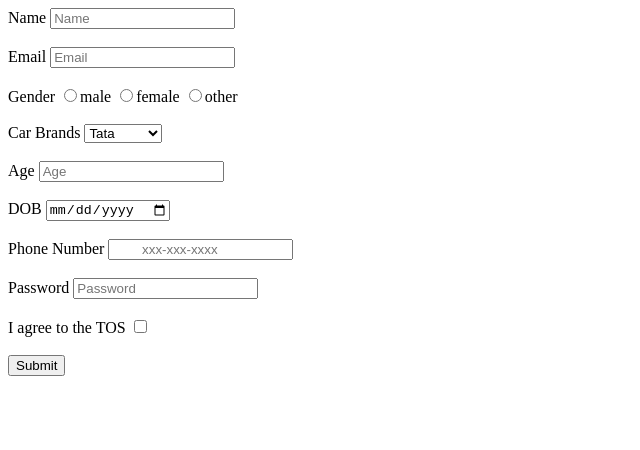
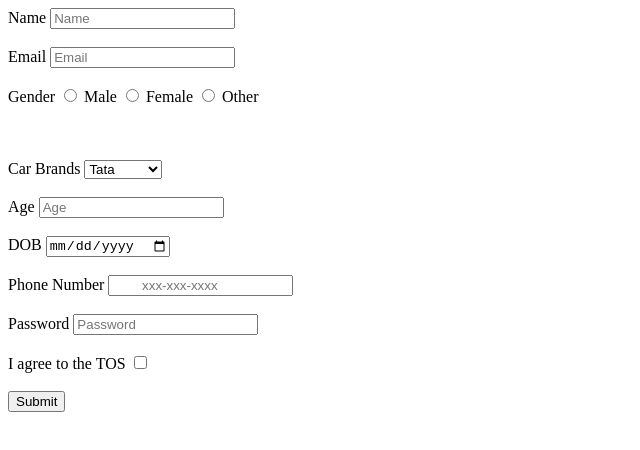
Before and after one commit to acciojob/signup-form-car-ManishDubey95, a website: page main.html in a window 1280 px wide. Shown: the whole page, without its empty margins (0-640 px from the left). Drawn offline with Linux system fonts and the light colour scheme.

Commit message:
created a submission

```diff
--- a/main.html
+++ b/main.html
@@ -16,10 +16,13 @@
     <label for="email">Email</label>
     <input type="email" id="email" name="email" placeholder="Email" required><br>
     <br>
-    <label for="gender_m, gender_f">Gender</label>
-    <input type="radio" id="gender_m, gender_f" name="gender_m, gender_f" required>male
-    <input type="radio" id="gender_m, gender_f" name="gender_m, gender_f" required>female
-    <input type="radio" id="gender_m, gender_f" name="gender_m, gender_f" required>other<br>
+    <label>Gender</label>
+    <input type="radio" id="gender_m" name="gender" value="male" required>
+    <label for="gender_m">Male</label>
+    <input type="radio" id="gender_f" name="gender" value="female" required>
+    <label for="gender_f">Female</label>
+    <input type="radio" id="gender_o" name="gender" value="other" required>
+    <label for="gender_o">Other</label><br><br><br>
     <br>
     <label for="cars">Car Brands</label>
     <select id="cars" name="cars" placeholder="--Please choose an option--" required><br>
```
